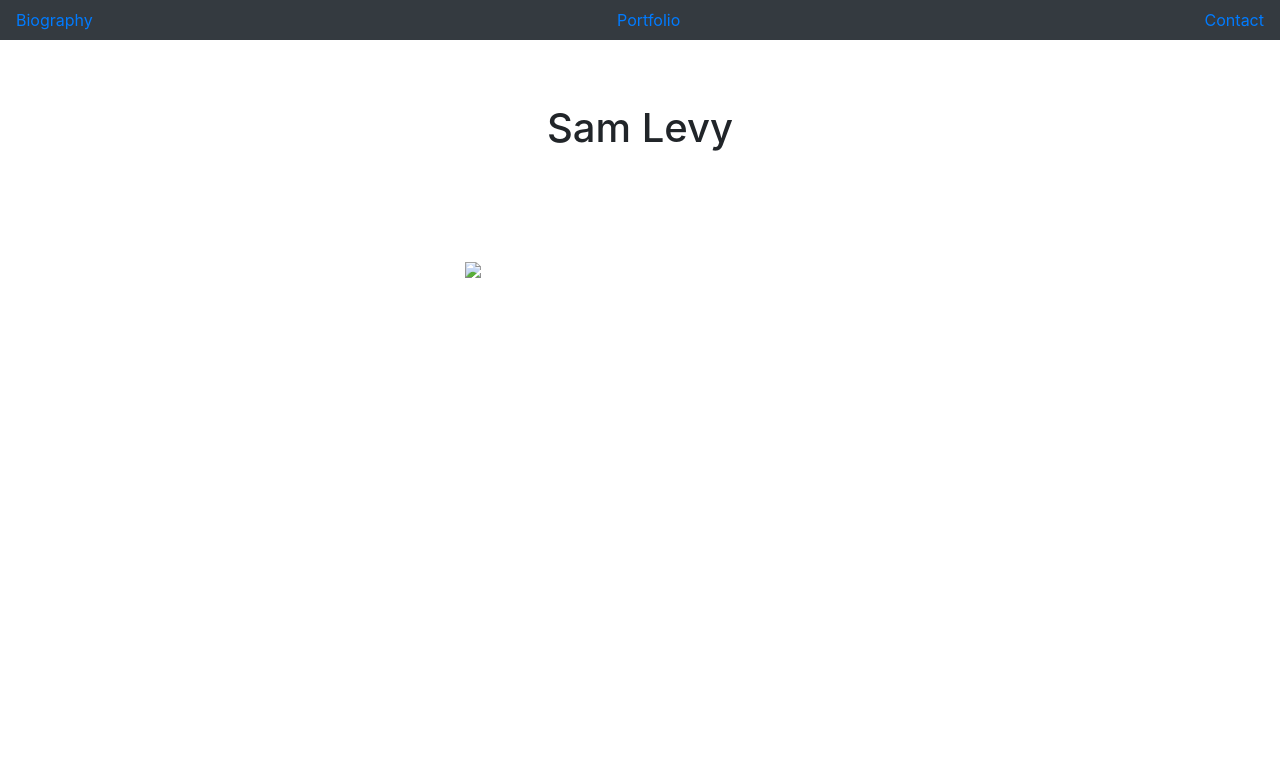
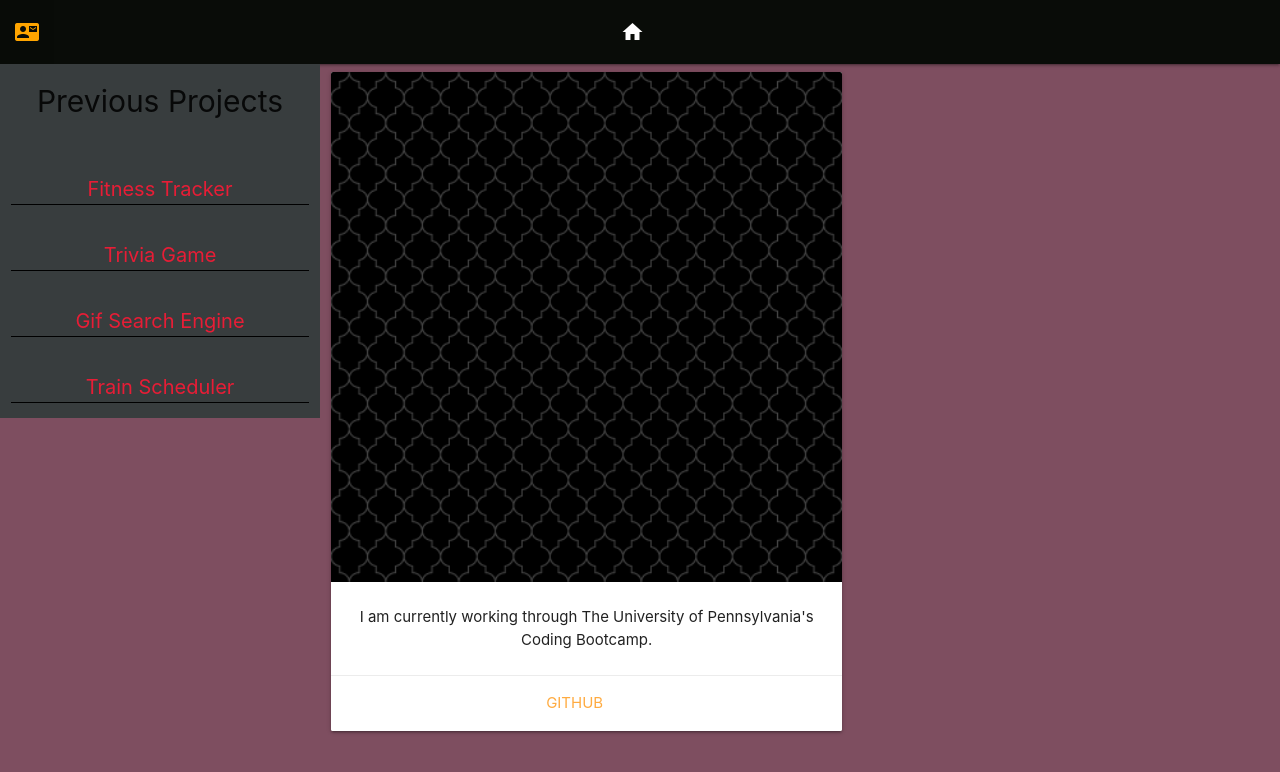
Before and after one commit to Slevy239/Portfolio3, a plain HTML site: page index.html in a window 1280 px wide. Drawn offline with nearby package versions, Linux system fonts and the light colour scheme; files that its build step writes are made by us from their sources.

Commit message:
materialize

```diff
--- a/assets/css/style.css
+++ b/assets/css/style.css
@@ -1,14 +1,61 @@
+.nav-wrapper{
+    background-color: #090C08
+}
+#sidenav {
+    /* background-color: #383d3e; */
+    height: 100%
+}
+.card-title {
+    font-size: 27px;
+}
+.card-content {
+    text-align: center;
+}
+.card-action {
+    text-align: center;
+    color: #E71D36
+}
+
+div#sidenav {
+    background-color: #383d3e;
+    text-align: center;
+}
+
 body {
-    background-image: url(../images/hotel-wallpaper-black.png)
+    background-color: #7e4e60
 }
-.jumbotron {
-    background-color: white
+
+a {
+    /* background-color: #383d3e; */
+    color: #E71D36
 }
-#bio {
-    color: white
+
+#navlink {
+    border-bottom   : 1px solid black;
+}
+
+li#navlink {
+    padding-top: 35px;
+    font-size: 20px;
+}
+.card-title {
+    font-size: 30px;
+    text-align: center;
+    padding-top: 15px;
+}
+
+a:hover{
+    color: orange;
+}
+ #navtext {
+    color: #e71d36;
+    text-align: center;
 
 }
+#navbar-text {
+    color: #E71D36
+}
 
-h6 {
-    color: white;
+footer{
+
 }
--- a/index.html
+++ b/index.html
@@ -1,63 +1,86 @@
 <!DOCTYPE html>
-<html lang="en">
+<html>
 
 <head>
-    <meta charset="UTF-8">
-    <meta name="viewport" content="width=device-width, initial-scale=1.0">
-    <meta http-equiv="X-UA-Compatible" content="ie=edge">
-    <title>Portfolio</title>
-    <!-- Bootstrap CSS -->
-    <link rel="stylesheet" href="https://maxcdn.bootstrapcdn.com/bootstrap/4.0.0/css/bootstrap.min.css">
+
+    <!--Import Google Icon Font-->
+    <link href="https://fonts.googleapis.com/icon?family=Material+Icons" rel="stylesheet">
+    <link href="https://fonts.googleapis.com/icon?family=Material+Icons" rel="stylesheet">
+    <!-- Compiled and minified CSS -->
+    <link rel="stylesheet" href="https://cdnjs.cloudflare.com/ajax/libs/materialize/1.0.0/css/materialize.min.css">
     <link rel="stylesheet" href="../Porfolio3/assets/css/style.css">
+
 </head>
 
 <body>
 
+    <nav>
+        <div class="nav-wrapper">
+            <div id="navbar-text">
+                <a href="./index.html" class="brand-logo center" id="topnav-links"><i
+                        class="material-icons">home</i></a>
+                <ul class="left hide-on-med-and-down">
+                    <li><a href="./contact.html"><i class="material-icons">contact_mail</i></a></li>
+                </ul>
+            </div>
+        </div>
+    </nav>
+
+    <div>
+    </div>
 
 
-        <nav class="navbar navbar-dark bg-dark">
-                <a href="../Porfolio3/index.html">Biography</a>
-                <a href="../Porfolio3/portfolio.html">Portfolio</a>
-                <a href="../Porfolio3/contact.html">Contact</a>
-            </nav>
+    <div class="row">
+        <div class="col s3" id="sidenav">
+            <div class="card-title">Previous Projects</div>
+            <div class="card-content white-text">
+                <ul>
+                    <li id="navlink"><a href="https://erikboerma.github.io/ProjectOne/" id="navtext">Fitness Tracker</a>
+                    </li>
+                    <li id="navlink"><a href="https://slevy239.github.io/TriviaGame" id="navtext">Trivia Game</a></li>
+                    <li id="navlink"><a href="https://slevy239.github.io/AjaxHW/" id="navtext">Gif Search Engine</a>
+                    </li>
+                    <li id="navlink"><a href="https://slevy239.github.io/Train-Scheduler/" id="navtext">Train
+                            Scheduler</a></li>
+                </ul>
+            </div>
+        </div>
 
-    <div class="jumbotron text-center">
-        <h1>Sam Levy</h1>
+
+        <div class="col s5">
+            <div class="card">
+                <div class="card-image">
+                    <!-- <img src="./assets/images/linkedin.jfif"> -->
+                    <img src="./assets/images/hotel-wallpaper-black.png">
+                </div>
+                <div class="card-content">
+                    <p>I am currently working through The University of Pennsylvania's Coding Bootcamp.</p>
+
+                </div>
+                <div class="card-action">
+                    <a href="https://github.com/Slevy239?tab=repositories">Github</a>
+                </div>
+            </div>
+        </div>
+
     </div>
-
-    <div class="container">
-        <div class="row">
-            <div class="col-4"></div>
-            <div class="col-4" id="bio">
-                <img src="../Porfolio3/assets/images/linkedin.jfif" class="img-responsive">
-                <p>Lorem, ipsum dolor sit amet consectetur adipisicing elit. Tempora at impedit sed consectetur
-                    aspernatur rerum amet asperiores possimus, corporis quisquam quo harum ducimus et aut,
-                    veritatis
-                    repellendus inventore animi! Odit.</p>
-                <p>Lorem ipsum dolor sit amet consectetur, adipisicing elit. Provident facere molestias, quod
-                    quo minima
-                    iusto. Doloremque saepe voluptate a nobis? Sint dolore dicta incidunt laboriosam, facere
-                    quae
-                    commodi ex cumque.</p>
-            </div>
-            <div class="col-4"></div>
-        </div>
-    </div>
-    <br>
-    <br>
-
-    <div class="container">
-        <div class="row">
-            <div class="col-4"></div>
-            <div class="col-4" id="footer">
-                <h6>Copyright &copy Sam Levy 2019</h6>
-            </div>
-            <div class="col-4"></div>
-        </div>
     </div>
 
 
 
+
+
+
+    <!--
+        <div class="row">
+            <h6>Copyright &copy Sam Levy 2019</h6>
+        </div> -->
+
+
+
+
+    <!-- Compiled and minified JavaScript -->
+    <script src="https://cdnjs.cloudflare.com/ajax/libs/materialize/1.0.0/js/materialize.min.js"></script>
 </body>
 
 </html>
```
Also changed, not shown: assets/JS/logic.js (added, +14 -0 lines), contact.html (+21 -6 lines).
